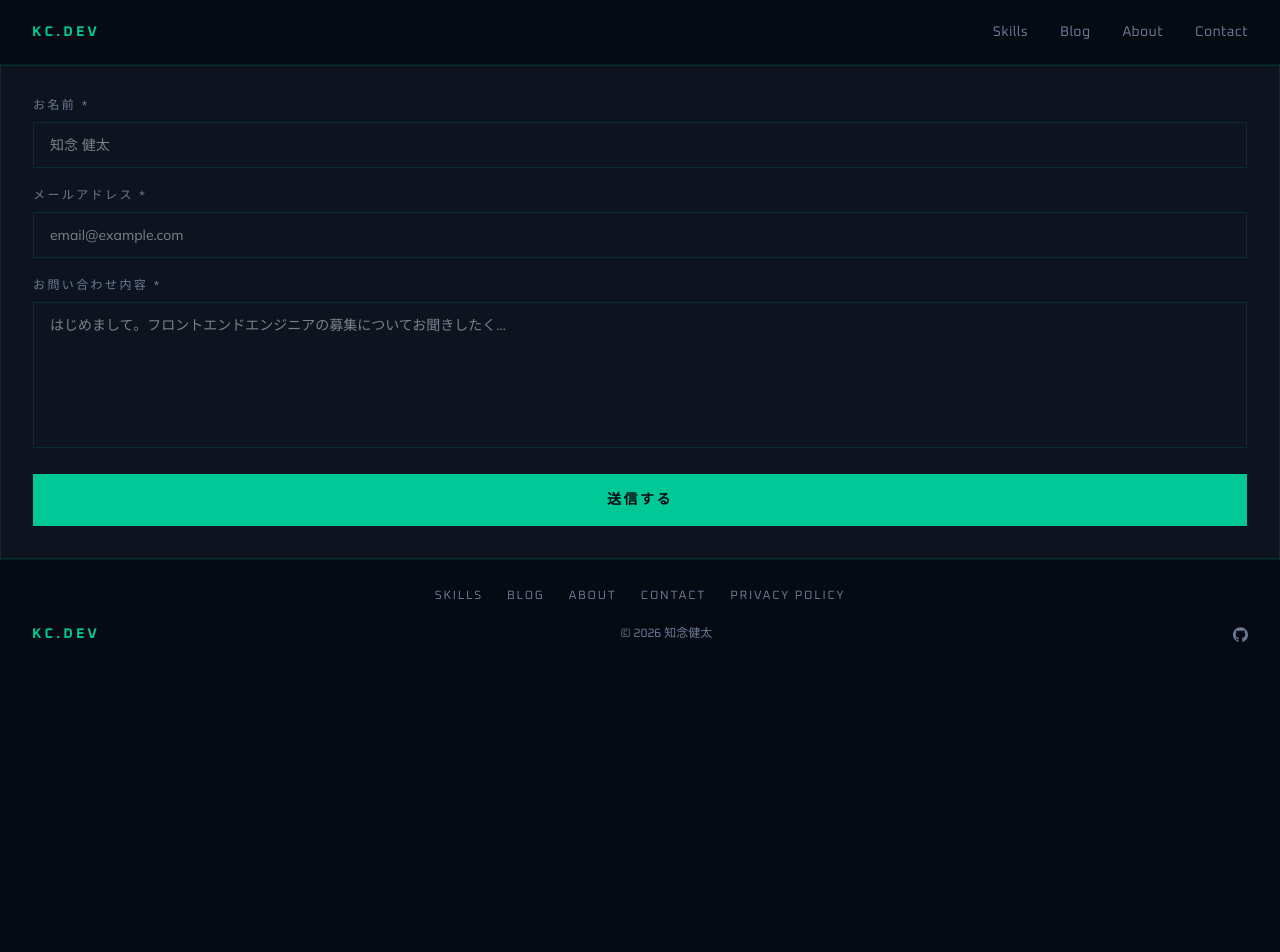
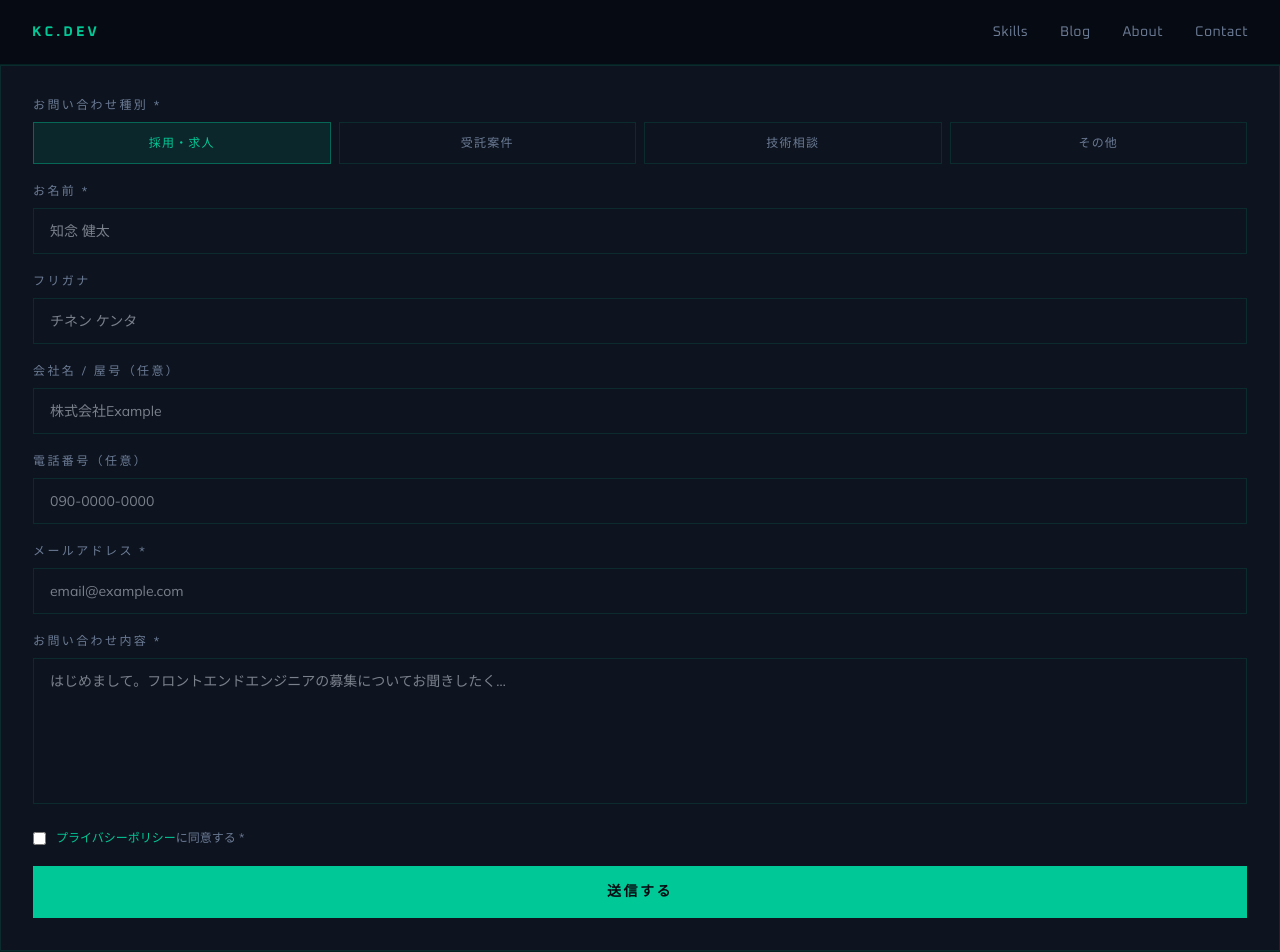
Before and after one commit to kenta-io/portfolio-site, a Next.js app: page /contact in a window 1280 px wide. Shown: the top 952 px of the page. Before the commit the page ends 800 px from the top, so only its background shows below. Built offline with nearby package versions, Linux system fonts and the light colour scheme.

Commit message:
feat: add remaining contact form fields

```diff
--- a/src/components/contact/ContactForm/index.tsx
+++ b/src/components/contact/ContactForm/index.tsx
@@ -1,17 +1,32 @@
 "use client";
 
-import { ContactFormValues, contactSchema } from "@/lib/contactSchema";
+import clsx from "clsx";
+import { useForm } from "react-hook-form";
+import Link from "next/link";
+import {
+  ContactFormValues,
+  contactSchema,
+  INQUIRY_TYPES,
+} from "@/lib/contactSchema";
 import { zodResolver } from "@hookform/resolvers/zod";
-import { useForm } from "react-hook-form";
 
 export function ContactForm() {
   const {
     register,
     handleSubmit,
+    watch,
+    setValue,
     formState: { errors },
   } = useForm<ContactFormValues>({
     resolver: zodResolver(contactSchema),
+    defaultValues: { inquiryType: "job", agreedToPolicy: false },
   });
+
+  const inquiryType = watch("inquiryType");
+  const agreedToPolicy = watch("agreedToPolicy");
+
+  const inputClassName =
+    "w-full border border-border bg-transparent px-4 py-3 text-sm outline-none transition-colors focus:border-accent/60";
 
   return (
     <form
@@ -21,47 +36,97 @@ export function ContactForm() {
     >
       <div>
         <label className="font-heading mb-2 block text-xs uppercase tracking-[0.2em] text-muted-foreground">
-          お名前 *
+          お問い合わせ種別 *
         </label>
+        <div className="grid grid-cols-2 gap-2 md:grid-cols-4">
+          {INQUIRY_TYPES.map(({ id, label }) => (
+            <button
+              key={id}
+              type="button"
+              onClick={() => setValue("inquiryType", id)}
+              className={clsx(
+                "border py-3 text-xs uppercase tracking-[0.1em] transition-all",
+                inquiryType === id
+                  ? "border-accent/40 bg-accent/10 text-accent"
+                  : "border-border text-muted-foreground",
+              )}
+            >
+              {label}
+            </button>
+          ))}
+        </div>
+      </div>
+
+      <Field label="お名前 *" error={errors.name?.message}>
         <input
           {...register("name")}
-          className="w-full border border-border bg-transparent px-4 py-3 text-sm outline-none transition-colors focus:border-accent/60"
           placeholder="知念 健太"
+          className={inputClassName}
         />
-        {errors.name && (
-          <p className="mt-1.5 text-xs text-red-400">{errors.name.message}</p>
-        )}
-      </div>
-      <div>
-        <label className="font-heading mb-2 block text-xs uppercase tracking-[0.2em] text-muted-foreground">
-          メールアドレス *
-        </label>
+      </Field>
+
+      <Field label="フリガナ" error={errors.furigana?.message}>
+        <input
+          {...register("furigana")}
+          placeholder="チネン ケンタ"
+          className={inputClassName}
+        />
+      </Field>
+
+      <Field label="会社名 / 屋号（任意）" error={errors.company?.message}>
+        <input
+          {...register("company")}
+          placeholder="株式会社Example"
+          className={inputClassName}
+        />
+      </Field>
+
+      <Field label="電話番号（任意）" error={errors.phone?.message}>
+        <input
+          {...register("phone")}
+          placeholder="090-0000-0000"
+          className={inputClassName}
+        />
+      </Field>
+
+      <Field label="メールアドレス *" error={errors.email?.message}>
         <input
           {...register("email")}
-          className="w-full border border-border bg-transparent px-4 py-3 text-sm outline-none transition-colors focus:border-accent/60"
+          type="email"
           placeholder="email@example.com"
-          type="email"
+          className={inputClassName}
         />
-        {errors.email && (
-          <p className="mt-1.5 text-xs text-red-400">{errors.email.message}</p>
-        )}
-      </div>
-      <div>
-        <label className="font-heading mb-2 block text-xs uppercase tracking-[0.2em] text-muted-foreground">
-          お問い合わせ内容 *
-        </label>
+      </Field>
+
+      <Field label="お問い合わせ内容 *" error={errors.message?.message}>
         <textarea
           {...register("message")}
           rows={6}
-          className="w-full resize-none border border-border bg-transparent px-4 py-3 text-sm outline-none transition-colors focus:border-accent/60"
           placeholder="はじめまして。フロントエンドエンジニアの募集についてお聞きしたく…"
+          className={clsx(inputClassName, "resize-none")}
         />
-        {errors.message && (
-          <p className="mt-1.5 text-xs text-red-400">
-            {errors.message.message}
-          </p>
-        )}
-      </div>
+      </Field>
+
+      <label className="flex items-start gap-2.5 text-xs text-muted-foreground">
+        <input
+          type="checkbox"
+          checked={agreedToPolicy}
+          onChange={(e) => setValue("agreedToPolicy", e.target.checked)}
+          className="mt-0.5"
+        />
+        <span>
+          <Link href="/privacy-policy" className="text-accent hover:opacity-80">
+            プライバシーポリシー
+          </Link>
+          に同意する *
+        </span>
+      </label>
+      {errors.agreedToPolicy && (
+        <p className="-mt-3 text-xs text-red-400">
+          {errors.agreedToPolicy.message}
+        </p>
+      )}
+
       <button
         type="submit"
         className="font-heading w-full bg-accent py-3.5 text-sm font-semibold uppercase tracking-[0.18em] text-accent-foreground transition-opacity hover:opacity-85 md:py-4"
@@ -71,3 +136,23 @@ export function ContactForm() {
     </form>
   );
 }
+
+function Field({
+  label,
+  error,
+  children,
+}: {
+  label: string;
+  error?: string;
+  children: React.ReactNode;
+}) {
+  return (
+    <div>
+      <label className="font-heading mb-2 block text-xs uppercase tracking-[0.2em] text-muted-foreground">
+        {label}
+      </label>
+      {children}
+      {error && <p className="mt-1.5 text-xs text-red-400">{error}</p>}
+    </div>
+  );
+}
--- a/src/lib/contactSchema.ts
+++ b/src/lib/contactSchema.ts
@@ -1,12 +1,26 @@
 import { z } from "zod";
+
+export const INQUIRY_TYPES = [
+  { id: "job", label: "採用・求人" },
+  { id: "project", label: "受託案件" },
+  { id: "chat", label: "技術相談" },
+  { id: "other", label: "その他" },
+] as const;
 
 export const contactSchema = z.object({
   name: z.string().min(1, "お名前を入力してください"),
+  furigana: z.string().optional(),
+  company: z.string().optional(),
+  phone: z.string().optional(),
   email: z
     .string()
     .min(1, "メールアドレスを入力してください")
     .email("メールアドレスの形式が誤っています"),
+  inquiryType: z.enum(["job", "project", "chat", "other"]),
   message: z.string().min(1, "お問い合わせ内容を入力してください"),
+  agreedToPolicy: z.boolean().refine((value) => value === true, {
+    message: "プライバシーポリシーへの同意が必要です",
+  }),
 });
 
 export type ContactFormValues = z.infer<typeof contactSchema>;
```
